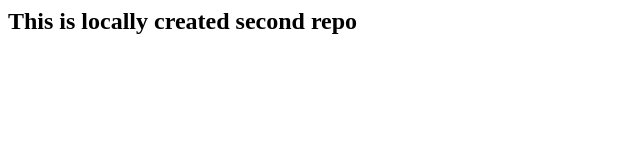
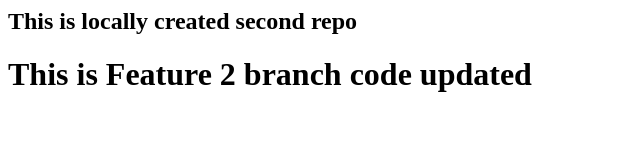
Before and after one commit to Shah049/LOcalRepo, a plain HTML site: page index.html in a window 1280 px wide. Shown: the whole page, without its empty margins (0-640 px from the left). Drawn offline with Linux system fonts and the light colour scheme.

Commit message:
This is feature2

```diff
--- a/index.html
+++ b/index.html
@@ -1 +1,3 @@
 <h2>This is locally created second repo</h2>
+<h1>This is Feature 2 branch code updated
+</h1>
```
